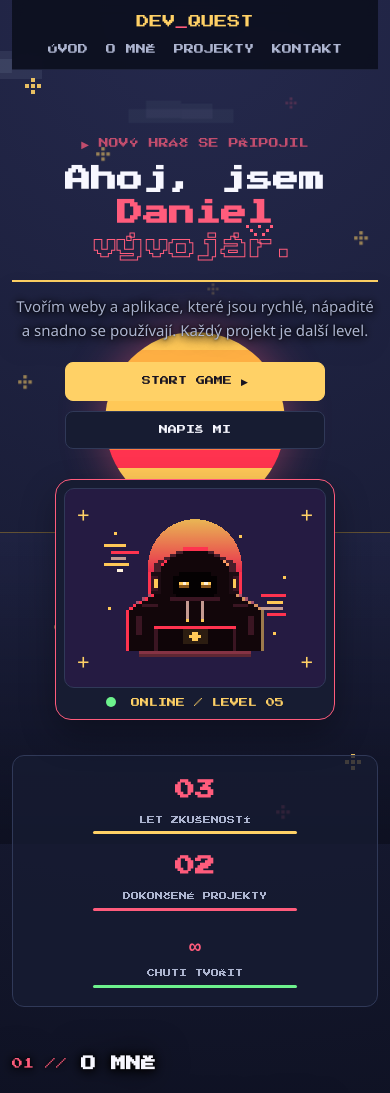
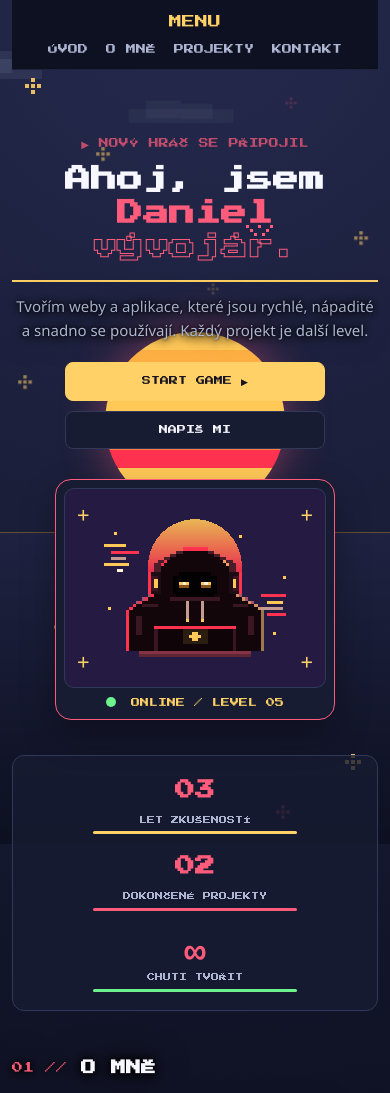
Before and after one commit to daniel-gorcica/portfolio, a plain HTML site: page index.html in a window 390 px wide. Shown: the top 1093 px of the page. Drawn offline with Linux system fonts and the light colour scheme.

Commit message:
Změna menu

```diff
--- a/index.html
+++ b/index.html
@@ -38,7 +38,7 @@
   </div>
 
   <header class="site-header">
-    <a class="logo" href="#domu">DEV<span>_</span>QUEST</a>
+    <a class="logo" href="#domu">MENU</a>
     <nav aria-label="Hlavní navigace">
       <a href="#domu">ÚVOD</a>
       <a href="#o-mne">O MNĚ</a>
--- a/style.css
+++ b/style.css
@@ -338,6 +338,11 @@ h1 {
 .stats strong {
   color: var(--pink);
   font-size: 22px;
+}
+
+.stats > div:nth-child(3) strong {
+  font-size: 44px;
+  line-height: 1;
 }
 
 .stats span {
@@ -992,6 +997,10 @@ footer {
     font-size: 20px;
   }
 
+  .stats > div:nth-child(3) strong {
+    font-size: 36px;
+  }
+
   .stats span {
     font-size: 8px;
   }
```
